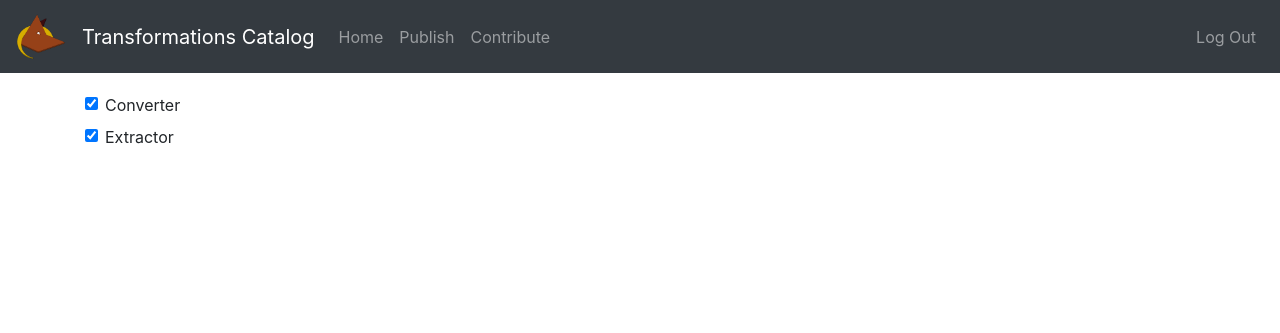
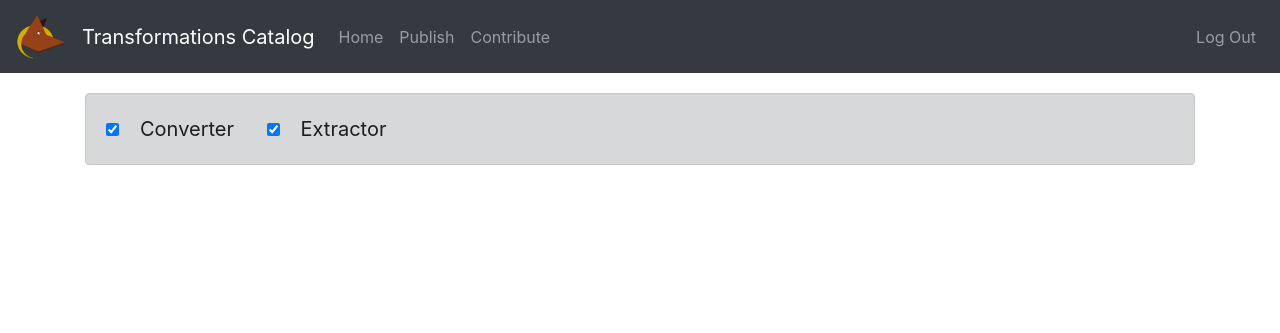
Before and after one commit to clowder-framework/catalog, a Flask app: template transformations/templates/pages/home.html in a window 1280 px wide. Shown: the top 333 px of the page. Run offline with Flask 2, Linux system fonts and the light colour scheme; the template is opened without the code that fills it, so the values that code supplies are empty; the visitor is signed in with stand-in values (Sample User, id 1); some libraries are stand-ins or nearby versions.

Commit message:
redirect post-transformation, change bootstrap version,

```diff
--- a/transformations/pages.py
+++ b/transformations/pages.py
@@ -92,8 +92,8 @@ def post_transformation():
 
                 print(dict_info_json)
                 result_id = database.transformations.insert(dict_info_json)
-                print(transformation_type + " added. ID: "  + result_id)
-
+                print(transformation_type + " added. ID: "  + str(result_id))
+                return redirect(url_for('pages.view_transformation', transformation_id = result_id))
             except ValueError as e:
                 print("Invalid JSON.")
                 raise
--- a/transformations/templates/main.html
+++ b/transformations/templates/main.html
@@ -12,9 +12,14 @@
   <!-- styles -->
   <link type="text/css" rel="stylesheet" href="/static/css/main.css" />
   <link type="text/css" rel="stylesheet" href="/static/css/build.css" />
+  <link type="text/css" rel="stylesheet" href="https://maxcdn.bootstrapcdn.com/font-awesome/4.7.0/css/font-awesome.min.css" />
+  <link rel="stylesheet" href="https://maxcdn.bootstrapcdn.com/bootstrap/4.0.0/css/bootstrap.min.css" integrity="sha384-Gn5384xqQ1aoWXA+058RXPxPg6fy4IWvTNh0E263XmFcJlSAwiGgFAW/dAiS6JXm" crossorigin="anonymous">
 
-<link type="text/css" rel="stylesheet" href="https://maxcdn.bootstrapcdn.com/font-awesome/4.7.0/css/font-awesome.min.css" />
-<link rel="stylesheet" href="https://maxcdn.bootstrapcdn.com/bootstrap/4.0.0-beta.2/css/bootstrap.min.css" integrity="sha384-PsH8R72JQ3SOdhVi3uxftmaW6Vc51MKb0q5P2rRUpPvrszuE4W1povHYgTpBfshb" crossorigin="anonymous">
+  <script src="https://code.jquery.com/jquery-3.2.1.slim.min.js" integrity="sha384-KJ3o2DKtIkvYIK3UENzmM7KCkRr/rE9/Qpg6aAZGJwFDMVNA/GpGFF93hXpG5KkN" crossorigin="anonymous"></script>
+  <script src="https://cdnjs.cloudflare.com/ajax/libs/popper.js/1.12.9/umd/popper.min.js" integrity="sha384-ApNbgh9B+Y1QKtv3Rn7W3mgPxhU9K/ScQsAP7hUibX39j7fakFPskvXusvfa0b4Q" crossorigin="anonymous"></script>
+  <script src="https://maxcdn.bootstrapcdn.com/bootstrap/4.0.0/js/bootstrap.min.js" integrity="sha384-JZR6Spejh4U02d8jOt6vLEHfe/JQGiRRSQQxSfFWpi1MquVdAyjUar5+76PVCmYl" crossorigin="anonymous"></script>
+
+
   <!-- /styles -->
 
   <!-- favicons -->
@@ -25,10 +30,6 @@
   <link rel="apple-touch-icon-precomposed" href="/static/ico/apple-touch-icon-57-precomposed.png">
   <link rel="shortcut icon" href="/static/ico/favicon.png">
   <!-- /favicons -->
-
-  <script src="https://code.jquery.com/jquery-3.2.1.slim.min.js" integrity="sha384-KJ3o2DKtIkvYIK3UENzmM7KCkRr/rE9/Qpg6aAZGJwFDMVNA/GpGFF93hXpG5KkN" crossorigin="anonymous"></script>
-  <script src="https://cdnjs.cloudflare.com/ajax/libs/popper.js/1.12.3/umd/popper.min.js" integrity="sha384-vFJXuSJphROIrBnz7yo7oB41mKfc8JzQZiCq4NCceLEaO4IHwicKwpJf9c9IpFgh" crossorigin="anonymous"></script>
-  <script src="https://maxcdn.bootstrapcdn.com/bootstrap/4.0.0-beta.2/js/bootstrap.min.js" integrity="sha384-alpBpkh1PFOepccYVYDB4do5UnbKysX5WZXm3XxPqe5iKTfUKjNkCk9SaVuEZflJ" crossorigin="anonymous"></script>
 
 
 </head>
--- a/transformations/templates/pages/home.html
+++ b/transformations/templates/pages/home.html
@@ -2,16 +2,17 @@
 {% block title %}Home{% endblock %}
 {% block content %}
 
-<form>
-    <div class="form-check">
-        <input checked class="form-check-input form-check-input-override" id="converter" type="checkbox" value="converter">
-        <label class="form-check-label" for="converter">Converter    </label>
+<div class="alert alert-dark" role="alert">
+    <div class="form-check form-check-inline">
+        <input checked class="form-check-input" id="converter" type="checkbox" value="converter">
+        <label class="form-check-label form-control-lg" for="converter">Converter    </label>
     </div>
-    <div class="form-check">
-        <input checked class="form-check-input form-check-input-override" id="extractor" type="checkbox" value="extractor">
-        <label class="form-check-label" for="extractor">Extractor</label>
+    <div class="form-check form-check-inline">
+        <input checked class="form-check-input" id="extractor" type="checkbox" value="extractor">
+        <label class="form-check-label form-control-lg" for="extractor">Extractor</label>
     </div>
-</form>
+</div>
+
 <div class="card-columns">
     {% for transformation in transformations %}
 
```
Also changed, not shown: transformations/templates/pages/view_transformation.html (+6 -4 lines). Lines whose indentation alone changed are shown as unchanged.
